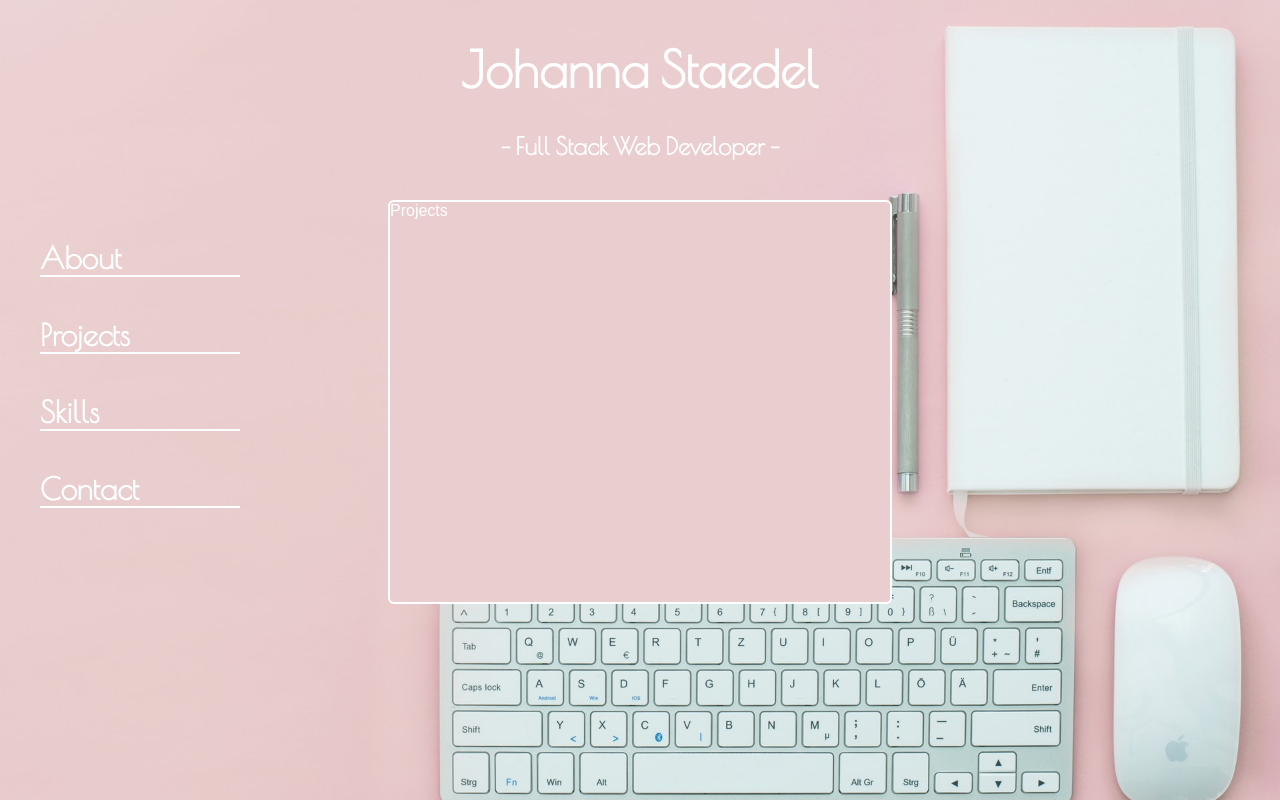
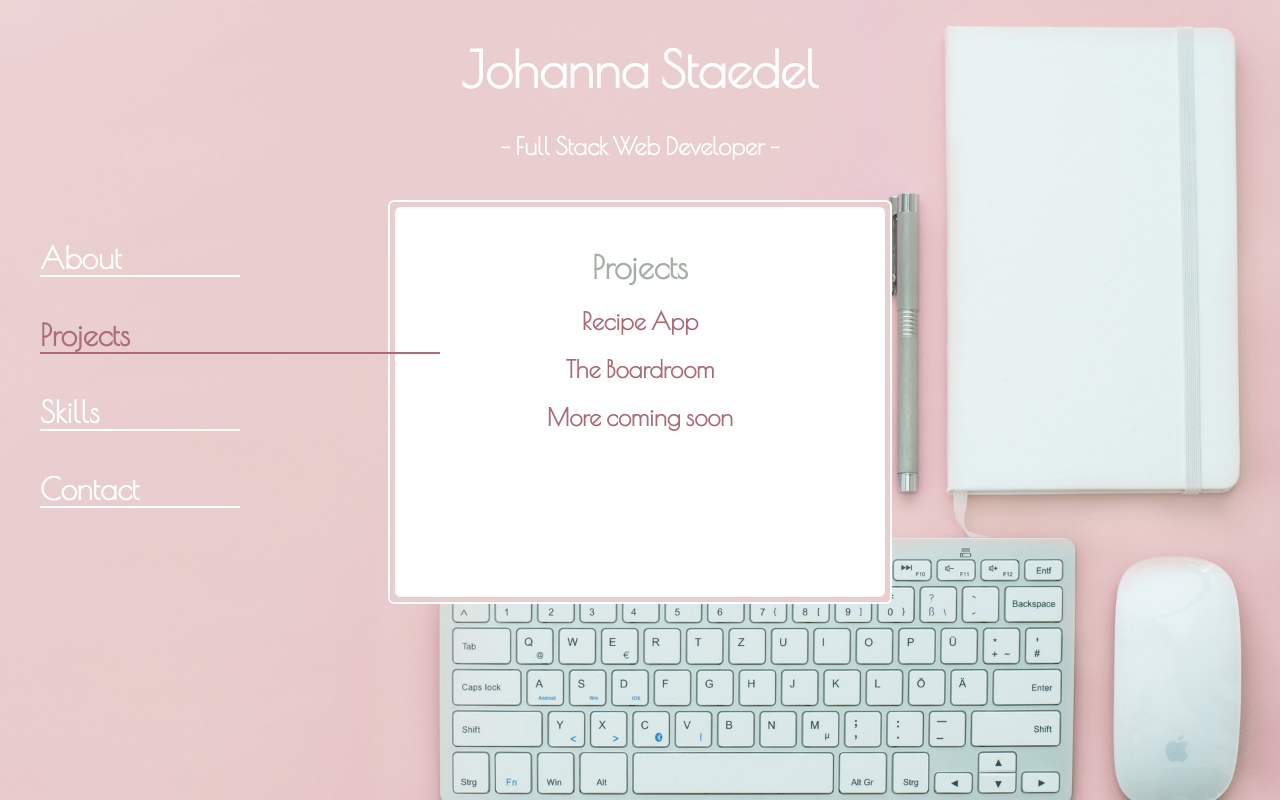
Before and after one commit to bluecherryme/Portfolio, a React (Create React App) app: page / in a window 1280 px wide. Both pictures are taken after a click on the element "Projects". Built offline with nearby package versions, Linux system fonts and the light colour scheme.

Commit message:
effects added to Nav

```diff
--- a/src/Components/About.js
+++ b/src/Components/About.js
@@ -46,17 +46,18 @@ export default class About extends Component{
                         <div className="content">
                             <p>In 2015, I started learning the basics of Python and immensely enjoyed
                             the challenge and feeling of achievement that came with every solved problem.
-                            In 2016, I switched to learning HTML, CSS and Javascript, which allowed me to
+                            In 2016, I switched to learning <b>HTML, CSS and Javascript,</b> which allowed me to
                             progress faster and see immediate results. Doing this, for one year, in my spare
                             time solidified the wish to code fulltime. I attended a 3-month immersive coding
                             program to speed-up my learning process. I extended my knowledge to include back-end development,
-                            utilizing Node.js and PostgreSQL, as well as React and Redux.    </p>
+                            utilizing <b>Node.js</b> and <b>PostgreSQL</b>, as well as <b>React</b> and<b> Redux</b>.    </p>
                         </div>:null}
                     {this.state.workHistory?
                         <div className="content">
                             <p>I worked for nearly 10 years in the production industry for an international consumer
                             products company in Germany. There, I was responsible for the planning and materials disposition
-                            of 4 cosmetic production lines. For the last 6 years, I worked as a Conveyancer /
+                            of 4 cosmetic production lines.</p>
+                            <p>For the last 6 years, I worked as a Conveyancer /
                             Legal Assistant for a small law firm in Australia.
                             Whilst I enjoyed both occupations, I felt I needed
                             a new challenge and programming certainly qualifies as that.</p>
@@ -66,8 +67,8 @@ export default class About extends Component{
                             <p>As an avid traveller, I feel nowhere and everywhere at home!
                             I love to discover new things, travel to new places and meet new people.
                             In my free time, I am drawn to nature, hiking and camping, but
-                            I also like to hide away and solve a problem, learn
-                            more code and fix a bug. </p>
+                            I also like to hide away and solve a problem, <b>learn
+                            new technologies </b>or fix a bug. </p>
                         </div>:null}
                 </div>
             </div>
--- a/src/Components/Contact.css
+++ b/src/Components/Contact.css
@@ -19,10 +19,6 @@
     align-items: center;
 }
 
-#email{
-    margin-top: 30px;
-}
-
 #phone, #email:hover a, #email:hover{
     background-color: #AA6D78;
     color: white;
--- a/src/Components/Contact.js
+++ b/src/Components/Contact.js
@@ -11,7 +11,9 @@ export default class Contact extends Component{
                         <h2>Contact</h2>
                         <p>Let's get in touch!</p>
                         <p id='email'><a href="mailto:bluecherryme@gmail.com">bluecherryme@gmail.com</a></p>
-                        <p id='phone'>0159 0552 4221</p>
+                        <p id='phone'>+ 49 (0)159 0552 4221</p>
+                        <p id='email'><a href="https://www.linkedin.com/in/johanna-staedel/">LinkedIn</a></p>
+
                     </div>
                 </div>
             </div>
--- a/src/Components/Landing.css
+++ b/src/Components/Landing.css
@@ -30,10 +30,12 @@
     border-bottom: 2px solid white;
     font-size: 30px;
     margin: 40px;
+    transition: width 0.5s;
 }
 
 .Nav h3:hover{
     cursor:default;
     color: #AA6D78;
     font-size: 32px;
+    width: 400px;
 }
--- a/src/Components/Landing.js
+++ b/src/Components/Landing.js
@@ -40,10 +40,14 @@ export default class Landing extends Component{
                     <h2>- Full Stack Web Developer -</h2>
                 </div>
                 <div className="Nav">
-                    <h3 onClick={()=>this.changeMenu('about')}>About</h3>
-                    <h3 onClick={()=>this.changeMenu('projects')}>Projects</h3>
-                    <h3 onClick={()=>this.changeMenu('skills')}>Skills</h3>
-                    <h3 onClick={()=>this.changeMenu('contact')}>Contact</h3>
+                    <h3 style={this.state.about?{color:"#AA6D78", width:"400px", borderBottom:"2px solid #AA6D78"}:null}
+                        onClick={()=>this.changeMenu('about')}>About</h3>
+                    <h3 style={this.state.projects?{color:"#AA6D78", width:"400px", borderBottom:"2px solid #AA6D78"}:null}
+                        onClick={()=>this.changeMenu('projects')}>Projects</h3>
+                    <h3 style={this.state.skills?{color:"#AA6D78", width:"400px", borderBottom:"2px solid #AA6D78"}:null}
+                        onClick={()=>this.changeMenu('skills')}>Skills</h3>
+                    <h3 style={this.state.contact?{color:"#AA6D78", width:"400px", borderBottom:"2px solid #AA6D78"}:null}
+                        onClick={()=>this.changeMenu('contact')}>Contact</h3>
                 </div>
                 {this.state.about?<About/>:null}
                 {this.state.projects?<Projects/>:null}
--- a/src/Components/Projects.js
+++ b/src/Components/Projects.js
@@ -6,7 +6,22 @@ export default class Projects extends Component{
     render(){
         return(
             <div className='container'>
-                Projects
+                <div className="ctn-inner">
+                    <div className="content contact">
+                        <h1>Projects</h1>
+                        <projects>
+                            <project>
+                              <h2>Recipe App</h2>
+                            </project>
+                            <project>
+                                <h2>The Boardroom</h2>
+                            </project>
+                            <project>
+                                <h2>More coming soon</h2>
+                            </project>
+                        </projects>
+                    </div>
+                </div>
             </div>
         );
     }
```
